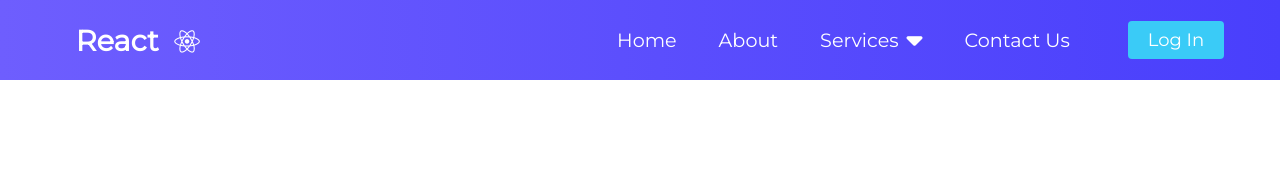
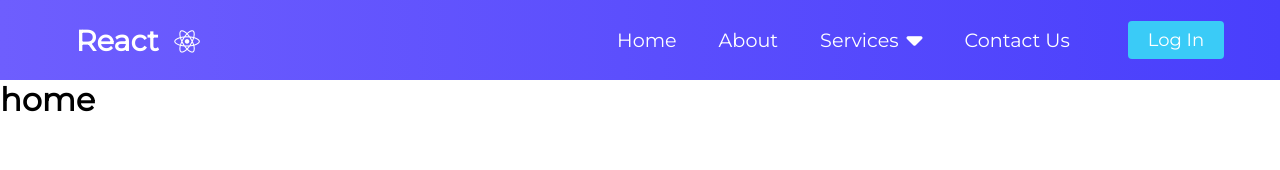
Before and after one commit to warningshoot/portfolio-project, a React (Create React App) app: page / in a window 1280 px wide. Shown: the top 170 px of the page. Built offline with nearby package versions, Linux system fonts and the light colour scheme.

Commit message:
adjustment of styles scss

```diff
--- a/src/App.js
+++ b/src/App.js
@@ -1,14 +1,24 @@
 import React from "react";
 import Navbar from "./components/Navbar/Navbar";
-import { BrowserRouter as Router } from "react-router-dom";
+import { BrowserRouter as Router, Switch, Route } from "react-router-dom";
 import { MenuItems } from "./MenuItems";
 import "./App.scss";
+import Home from "./components/Home";
+import FactorialR from "./components/Factorial";
 
 const App = () => {
 	return (
 		<>
 			<Router>
 				<Navbar MenuItems={MenuItems} />
+				<Switch>
+					<Route exact path="/">
+						<Home />
+					</Route>
+					<Route exact path="/services/factorial">
+						<FactorialR />
+					</Route>
+				</Switch>
 			</Router>
 		</>
 	);
--- a/src/App.scss
+++ b/src/App.scss
@@ -4,3 +4,29 @@
 	box-sizing: border-box;
 	font-family: "Montserrat", sans-serif;
 }
+
+:root {
+	--navMenuAct: #6667f4;
+
+	--faBars: #fff;
+	--faTimes: #fff;
+
+	--navLogoColor: #fff;
+	--navLinksHoverBG: #6d76f7;
+	--navLinksColor: #fff;
+
+	--navLinksMobileBG: #4ad9e4;
+	--navLinksMobileColor: #fff;
+	--navLinksMobileHoverBG: #fff;
+	--navLinksMobileHoverColor: #6568f4;
+
+	--btnHoverBG: #fff;
+	--btnHoverColor: #6568f4;
+	--btnPrimary: #3acbf7;
+
+	--navBG: linear-gradient(
+		90deg,
+		rgba(110, 94, 254, 1) 0%,
+		rgba(73, 63, 252, 1) 100%
+	);
+}
--- a/src/MenuItems.js
+++ b/src/MenuItems.js
@@ -8,7 +8,7 @@ export const MenuItems = [
 	{
 		type: types.basic,
 		title: "Home",
-		url: "#",
+		url: "/",
 		cName: "nav-links",
 	},
 	{
@@ -23,8 +23,8 @@ export const MenuItems = [
 		url: "#",
 		dropDownItems: [
 			{
-				title: "Aboutssssssssssssss",
-				url: "#",
+				title: "Factorial",
+				url: "/services/factorial",
 				cName: "dropdown-link",
 			},
 			{
--- /dev/null
+++ b/src/components/Home/Home.js
@@ -0,0 +1,11 @@
+import React from "react";
+
+const Home = () => {
+	return (
+		<div>
+			<h1>home</h1>
+		</div>
+	);
+};
+
+export default Home;
--- /dev/null
+++ b/src/components/Home/index.js
@@ -0,0 +1 @@
+export { default } from "./Home";
--- a/src/components/LoginForm/Form.module.scss
+++ b/src/components/LoginForm/Form.module.scss
@@ -57,7 +57,7 @@
 		font-size: 1.2rem;
 		color: white;
 		outline: none;
-		background: var(--primary);
+		background: var(--btnPrimary);
 		cursor: pointer;
 	}
 
--- a/src/components/Navbar/Button.scss
+++ b/src/components/Navbar/Button.scss
@@ -1,7 +1,3 @@
-:root {
-	--primary: #3acbf7;
-}
-
 .btn {
 	padding: 8px 20px;
 	border-radius: 4px;
@@ -13,13 +9,13 @@
 .btn:hover {
 	padding: 8px 20px;
 	transition: all 0.3 ease-out;
-	background: #fff;
-	color: #6568f4;
+	background: var(--btnHoverBG);
+	color: var(--btnHoverColor);
 	transition: 250ms;
 }
 
 .btn--primary {
-	background-color: var(--primary);
+	background-color: var(--btnPrimary);
 }
 
 .btn--outline {
@@ -27,7 +23,7 @@
 	color: white;
 	padding: 8px 20px;
 	border-radius: 4px;
-	border: 1px solid var(--primary);
+	border: 1px solid var(--btnPrimary);
 	transition: all 0.3s ease-out;
 }
 
--- a/src/components/Navbar/Dropdown.scss
+++ b/src/components/Navbar/Dropdown.scss
@@ -1,16 +1,11 @@
 .dropdown-menu {
-	background: red;
 	position: absolute;
 	min-width: 200px;
 	top: 80px;
 	list-style: none;
 	text-align: start;
 	border-radius: 0 0 4px 4px;
-	background: linear-gradient(
-		90deg,
-		rgba(110, 94, 254, 1) 0%,
-		rgba(73, 63, 252, 1) 100%
-	);
+	background: var(--navBG);
 	perspective: 1000px;
 	animation: growDown 400ms ease-in-out forwards;
 	transform-origin: top center;
@@ -33,7 +28,7 @@
 }
 
 .dropdown-menu li {
-	color: white;
+	color: var(--navLinksColor);
 	text-decoration: none;
 	padding: 0.5rem 1rem;
 	display: flex;
@@ -42,7 +37,7 @@
 }
 
 .dropdown-menu li:hover {
-	background-color: #6d76f7;
+	background-color: var(--navLinksHoverBG);
 	border-radius: 4px;
 	transition: all 0.2s ease-out;
 }
@@ -56,6 +51,6 @@
 	height: 100%;
 	width: 100%;
 	text-decoration: none;
-	color: #fff;
+	color: var(--navLinksColor);
 	padding: 16px;
 }
--- a/src/components/Navbar/Navbar.scss
+++ b/src/components/Navbar/Navbar.scss
@@ -1,9 +1,5 @@
 .NavbarItems {
-	background: linear-gradient(
-		90deg,
-		rgba(110, 94, 254, 1) 0%,
-		rgba(73, 63, 252, 1) 100%
-	);
+	background: var(--navBG);
 	height: 80px;
 	display: flex;
 	justify-content: center;
@@ -11,7 +7,7 @@
 	font-size: 1.2rem;
 
 	.navbar-logo {
-		color: #fff;
+		color: var(--navLogoColor);
 		justify-self: start;
 		margin-left: 20px;
 		cursor: pointer;
@@ -34,7 +30,7 @@
 	}
 
 	.nav-links {
-		color: white;
+		color: var(--navLinksColor);
 		text-decoration: none;
 		padding: 0.5rem 1rem;
 		display: flex;
@@ -48,7 +44,7 @@
 	}
 
 	.nav-links:hover {
-		background-color: #6d76f7;
+		background-color: var(--navLinksHoverBG);
 		border-radius: 4px;
 		transition: all 0.2s ease-out;
 	}
@@ -61,12 +57,12 @@
 		display: none;
 
 		.fa-times {
-			color: white;
+			color: var(--faTimes);
 			font-size: 2rem;
 		}
 
 		.fa-bars {
-			color: white;
+			color: var(--faBars);
 			font-size: 2rem;
 		}
 	}
@@ -89,7 +85,7 @@
 		}
 
 		.nav-menu.active {
-			background: #6667f4;
+			background: var(--navMenuAct);
 			left: 0;
 			opacity: 1;
 			transition: all 0.5s ease;
@@ -103,7 +99,7 @@
 			display: table;
 		}
 		.nav-links:hover {
-			background-color: #7577fa;
+			background-color: var(--navLinksHover);
 			border-radius: 0;
 		}
 
@@ -131,15 +127,15 @@
 			margin: auto;
 			border-radius: 4px;
 			width: 80%;
-			background: #4ad9e4;
+			background: var(--navLinksMobileBG);
 			text-decoration: none;
-			color: white;
+			color: var(--navLinksMobileColor);
 			font-size: 1.5rem;
 		}
 
 		.nav-links-mobile:hover {
-			background-color: white;
-			color: #6568f4;
+			background-color: var(--navLinksMobileHoverBG);
+			color: var(--navLinksMobileHoverColor);
 			transition: 250ms;
 		}
 
```
